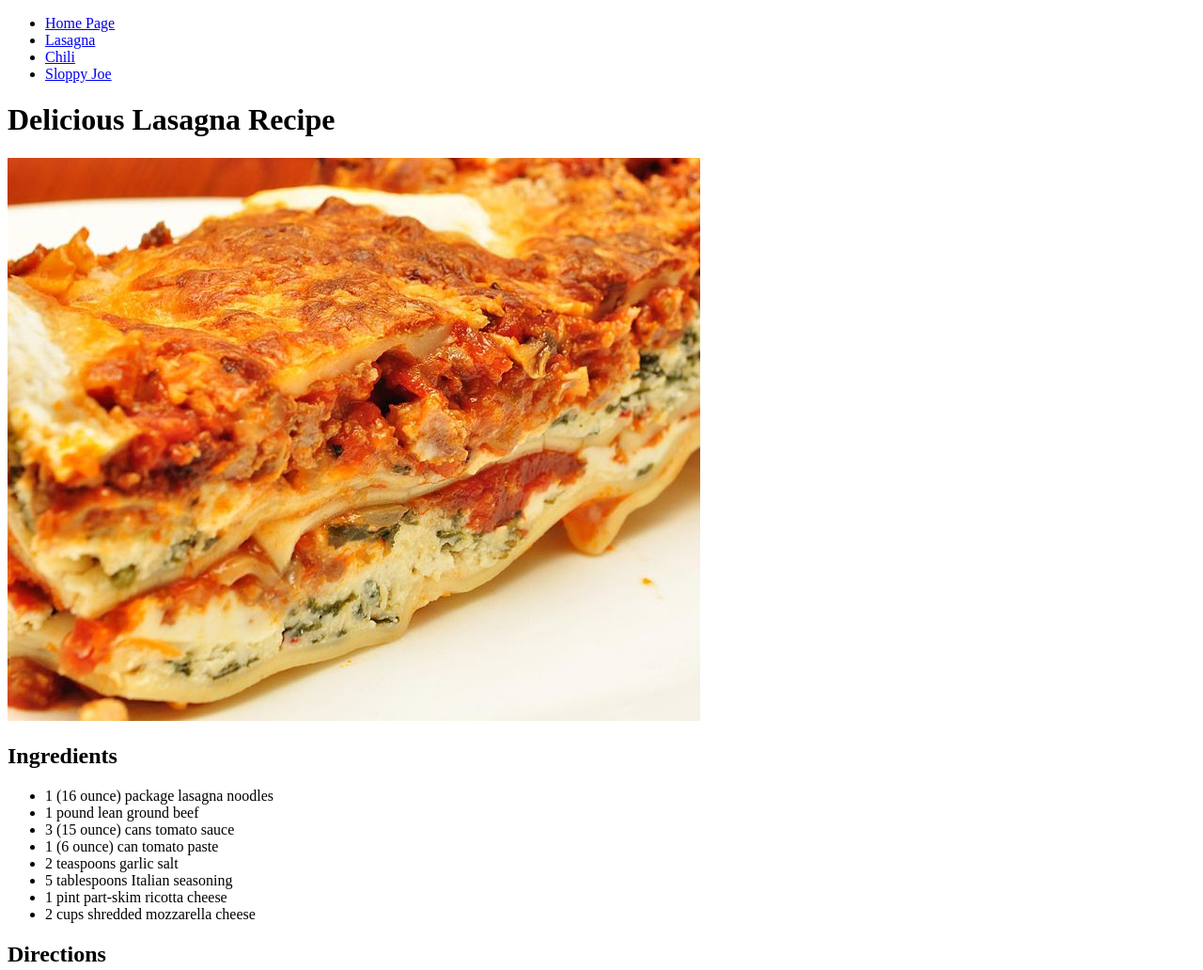
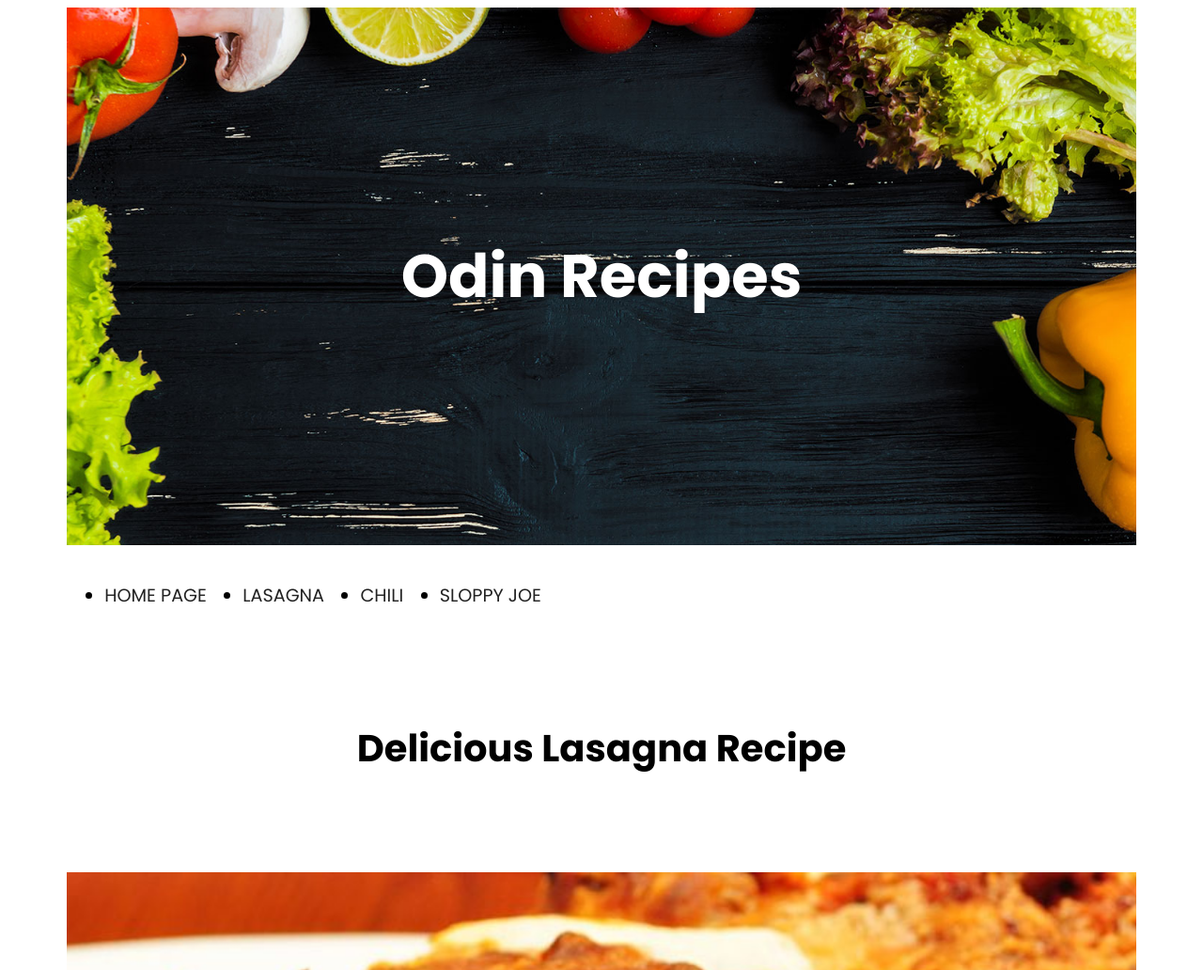
Before and after one commit to brodiewebdt/the-odin-project, a plain HTML site: page odin-recipes/recipes/lasagna.html in a window 1280 px wide. Shown: the top 1032 px of the page at 94% size. Drawn offline with Linux system fonts and the light colour scheme.

Commit message:
adding styling to the webite

```diff
--- a/odin-recipes/recipes/css/styles.css
+++ b/odin-recipes/recipes/css/styles.css
@@ -0,0 +1,64 @@
+@import url('https://fonts.googleapis.com/css2?family=Poppins:wght@400;700&display=swap');
+
+*,
+*::before,
+*::after {
+    box-sizing: border-box;
+}
+
+body {
+    font-family: 'Poppins', sans-serif;
+    font-size: 1rem;
+    line-height: 1.6;
+}
+
+.container {
+    margin: 0 auto;
+    max-width: 1200px;
+    width: 90%;
+}
+
+img {
+    width: 100%;
+}
+
+header {
+    display: grid;
+    place-items: center;
+    background-image: url(../images/odin-recipes-banner.jpg);
+    background-repeat: no-repeat;
+    background-size: cover;
+    padding: 12em 0;
+}
+
+h1 {
+    color: white;
+    font-size: 4rem;
+    text-align: center;
+}
+
+h2 {
+    font-size: 2.5rem;
+    margin: 2.5em 0;
+    text-align: center;
+}
+h3 {
+    font-size: 1.75rem;
+}
+
+nav ul {
+    display: flex;
+    gap: 2em;
+    margin-top: 2em;
+    font-size: 1.2rem;
+    text-transform: uppercase;
+}
+
+li {
+    margin-bottom: .75em;
+}
+
+a {
+    color: #222;
+    text-decoration: none;
+}
--- a/odin-recipes/recipes/lasagna.html
+++ b/odin-recipes/recipes/lasagna.html
@@ -5,8 +5,13 @@
     <meta http-equiv="X-UA-Compatible" content="IE=edge" />
     <meta name="viewport" content="width=device-width, initial-scale=1.0" />
     <title>Odin Lasagna</title>
+    <link rel="stylesheet" href="css/styles.css">
   </head>
   <body>
+    <div class="container">
+      <header class="front-page">
+        <h1>Odin Recipes</h1>
+      </header>
       <nav>
         <ul>
           <li><a href="../index.html">Home Page</a></li>
@@ -16,9 +21,9 @@
         </ul>
       </nav>
       <main>
-      <h1>Delicious Lasagna Recipe</h1>
+        <h2>Delicious Lasagna Recipe</h2>
         <img src="images/lasagna.jpg" alt="lasagna on a plate" />
-      <h2>Ingredients</h2>
+        <h3>Ingredients</h3>
         <ul>
           <li>1 (16 ounce) package lasagna noodles</li>
           <li>1 pound lean ground beef</li>
@@ -30,7 +35,7 @@
           <li>2 cups shredded mozzarella cheese</li>
         </ul>
 
-      <h2>Directions</h2>
+        <h3>Directions</h3>
         <ol>
           <li>
             In a large pot cook lasagna noodles in boiling salted water until al
@@ -55,5 +60,6 @@
           </li>
         </ol>
       </main>
+    </div><!-- /.container -->
   </body>
 </html>
```
Also changed, not shown: odin-recipes/index.html (+6 -0 lines), odin-recipes/recipes/chili.html (+9 -3 lines), odin-recipes/recipes/sloppy-joe.html (+9 -3 lines), odin-recipes/odin-recipes-banner.jpg (added), odin-recipes/recipes/images/odin-recipes-banner.jpg (added). Lines whose indentation alone changed are shown as unchanged.
